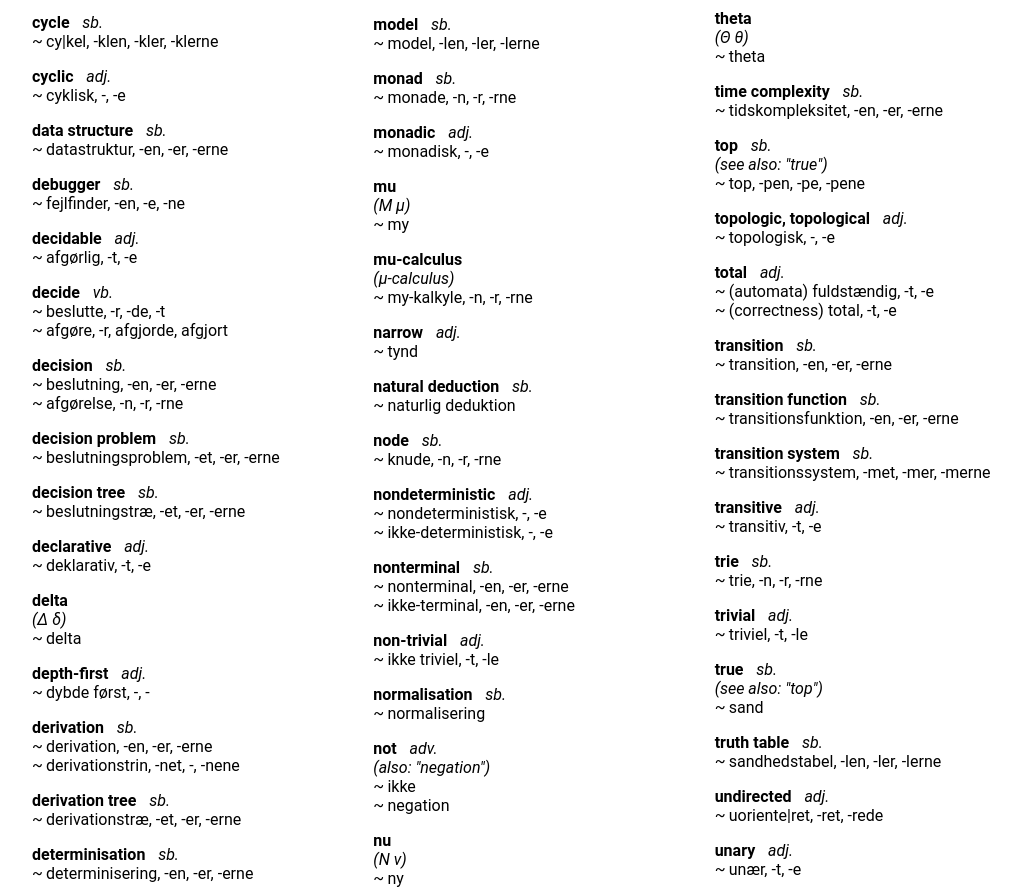
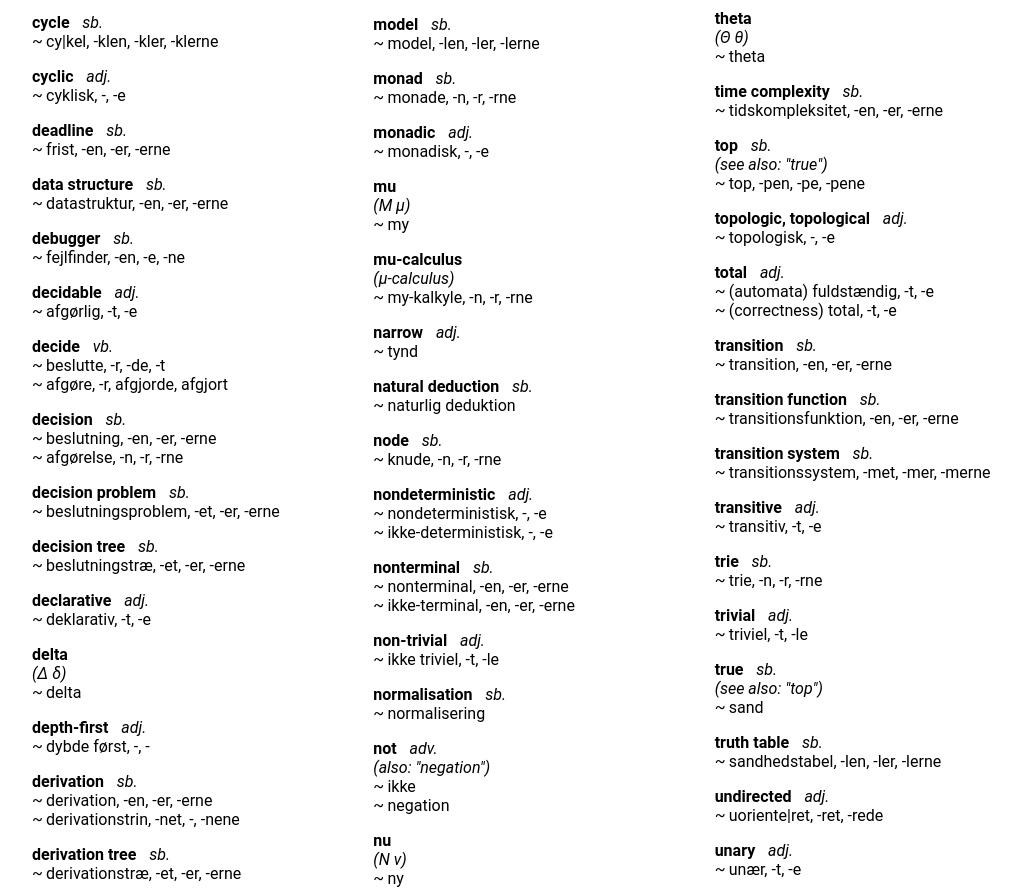
Before and after one commit to SSoelvsten/en-dk, a React (Create React App) app: page / in a window 1280 px wide. Shown: the part 4257-5153 px from the top of the page, without its empty margins (112-1133 px from the left). Built offline with nearby package versions, Linux system fonts and the light colour scheme.

Commit message:
Add 'deadline'
It is not as such a technical word, but heavily used within CS.

```diff
--- a/src/dictionary.ts
+++ b/src/dictionary.ts
@@ -493,6 +493,12 @@ export const en_dk : Lexeme[] = [
     keywords: ["algorithmics", "graph"]
   },
   {
+    word: "deadline",
+    type: "sb.",
+    translations: ["frist, -en, -er, -erne"],
+    keywords: []
+  },
+  {
     word: "data structure",
     type: "sb.",
     translations: ["datastruktur, -en, -er, -erne"],
```
